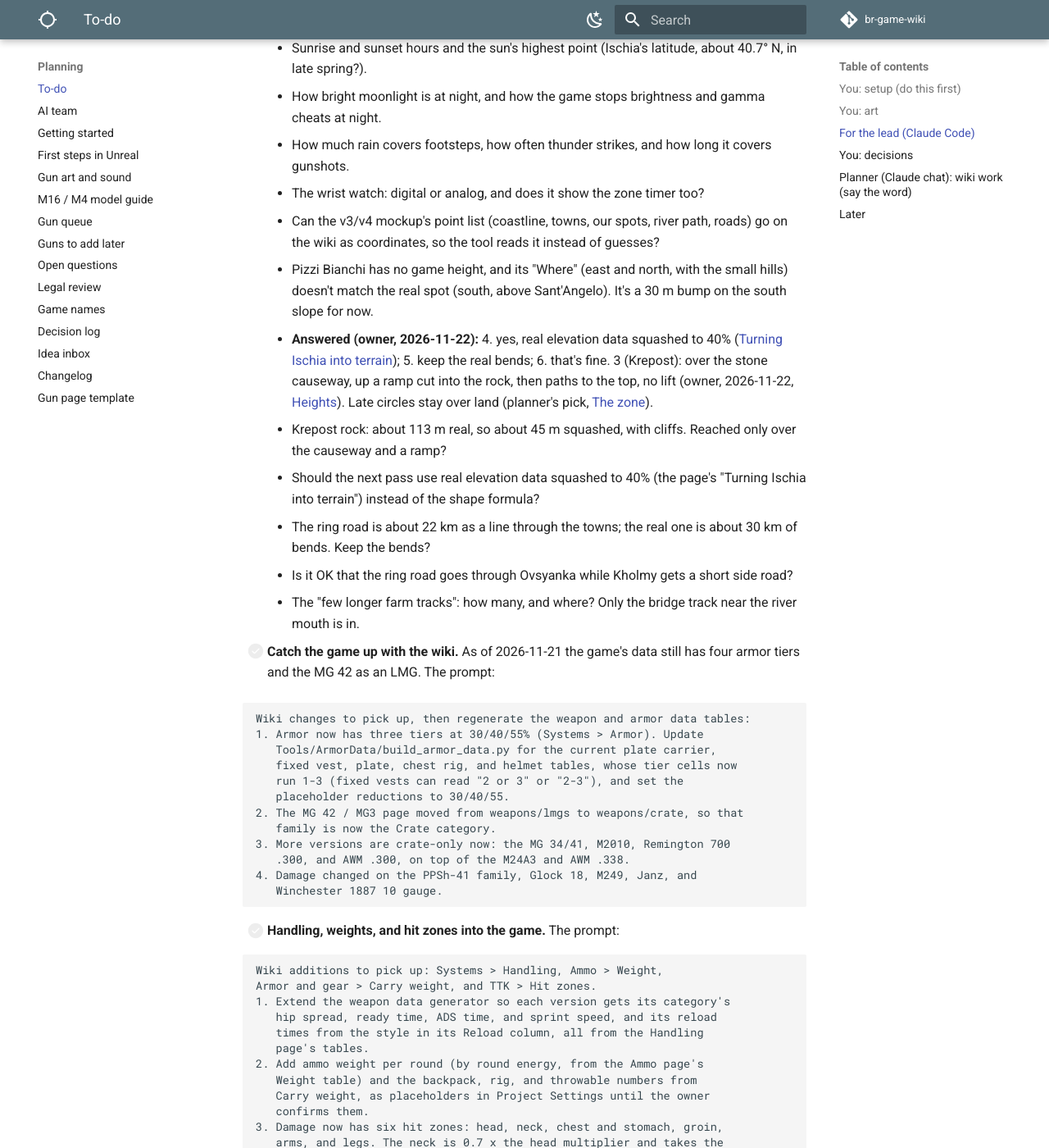
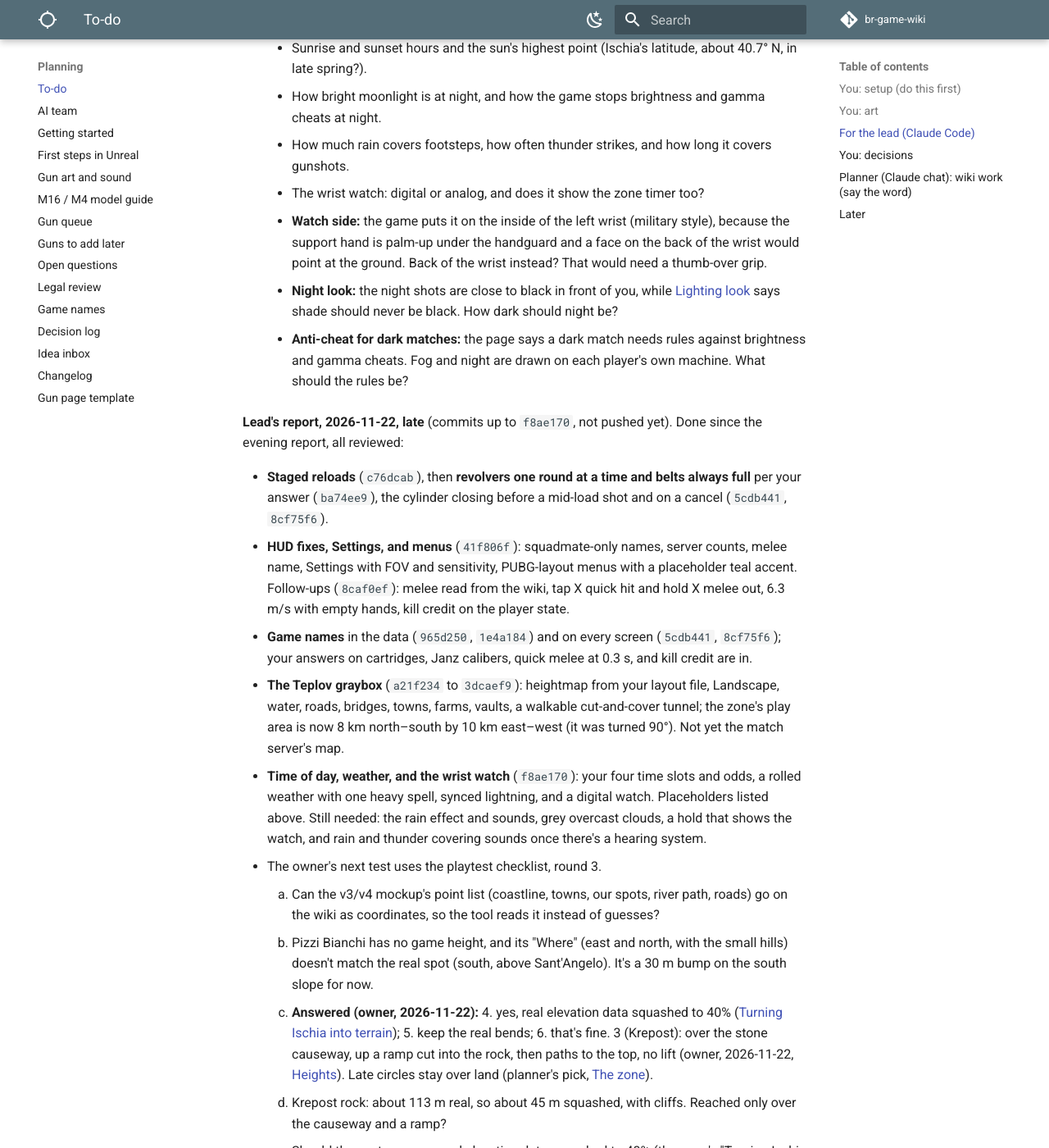
Before and after one commit to DerrickSpartan1/br-game-wiki, an MkDocs documentation site: the page built from docs/planning/to-do.md, in a window 1280 px wide and 1400 px high, scrolled down 6871 px. Shown: the whole window at 82% size. Built offline with MkDocs 1.6.1 and Material for MkDocs 9.7.7, drawn with Linux system fonts in a browser that asks for light colours; comment, search, counter and statistics services are not loaded.

Commit message:
Lead's report, 2026-11-22 late; watch side, night look and night anti-cheat questions
Co-Authored-By: Claude Opus 5.5 <noreply@anthropic.com>

```diff
--- a/docs/planning/to-do.md
+++ b/docs/planning/to-do.md
@@ -94,6 +94,18 @@ When you tell the lead "check the planner's list," it works through this section
     - How bright moonlight is at night, and how the game stops brightness and gamma cheats at night.
     - How much rain covers footsteps, how often thunder strikes, and how long it covers gunshots.
     - The wrist watch: digital or analog, and does it show the zone timer too?
+    - **Watch side:** the game puts it on the inside of the left wrist (military style), because the support hand is palm-up under the handguard and a face on the back of the wrist would point at the ground. Back of the wrist instead? That would need a thumb-over grip.
+    - **Night look:** the night shots are close to black in front of you, while [Lighting look](art-and-sound.md#lighting-look) says shade should never be black. How dark should night be?
+    - **Anti-cheat for dark matches:** the page says a dark match needs rules against brightness and gamma cheats. Fog and night are drawn on each player's own machine. What should the rules be?
+
+**Lead's report, 2026-11-22, late** (commits up to `f8ae170`, not pushed yet). Done since the evening report, all reviewed:
+
+- **Staged reloads** (`c76dcab`), then **revolvers one round at a time and belts always full** per your answer (`ba74ee9`), the cylinder closing before a mid-load shot and on a cancel (`5cdb441`, `8cf75f6`).
+- **HUD fixes, Settings, and menus** (`41f806f`): squadmate-only names, server counts, melee name, Settings with FOV and sensitivity, PUBG-layout menus with a placeholder teal accent. Follow-ups (`8caf0ef`): melee read from the wiki, tap X quick hit and hold X melee out, 6.3 m/s with empty hands, kill credit on the player state.
+- **Game names** in the data (`965d250`, `1e4a184`) and on every screen (`5cdb441`, `8cf75f6`); your answers on cartridges, Janz calibers, quick melee at 0.3 s, and kill credit are in.
+- **The Teplov graybox** (`a21f234` to `3dcaef9`): heightmap from your layout file, Landscape, water, roads, bridges, towns, farms, vaults, a walkable cut-and-cover tunnel; the zone's play area is now 8 km north–south by 10 km east–west (it was turned 90°). Not yet the match server's map.
+- **Time of day, weather, and the wrist watch** (`f8ae170`): your four time slots and odds, a rolled weather with one heavy spell, synced lightning, and a digital watch. Placeholders listed above. Still needed: the rain effect and sounds, grey overcast clouds, a hold that shows the watch, and rain and thunder covering sounds once there's a hearing system.
+- The owner's next test uses the playtest checklist, round 3.
     1. Can the v3/v4 mockup's point list (coastline, towns, our spots, river path, roads) go on the wiki as coordinates, so the tool reads it instead of guesses?
     2. Pizzi Bianchi has no game height, and its "Where" (east and north, with the small hills) doesn't match the real spot (south, above Sant'Angelo). It's a 30 m bump on the south slope for now.
     - **Answered (owner, 2026-11-22):** 4. yes, real elevation data squashed to 40% ([Turning Ischia into terrain](../systems/maps.md#turning-ischia-into-terrain)); 5. keep the real bends; 6. that's fine. 3 (Krepost): over the stone causeway, up a ramp cut into the rock, then paths to the top, no lift (owner, 2026-11-22, [Heights](../systems/maps.md#heights-squashed-with-a-plateau)). Late circles stay over land (planner's pick, [The zone](../systems/match-flow.md#the-zone)).
```
